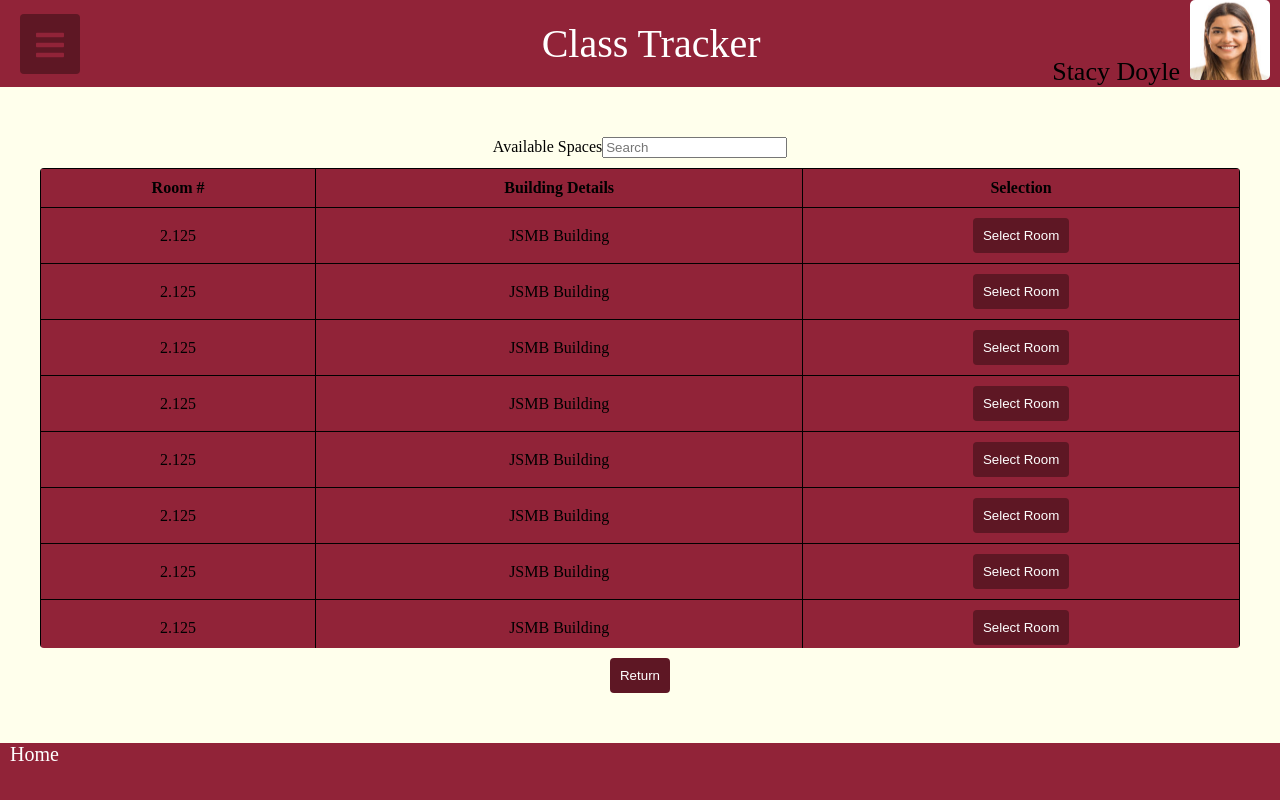
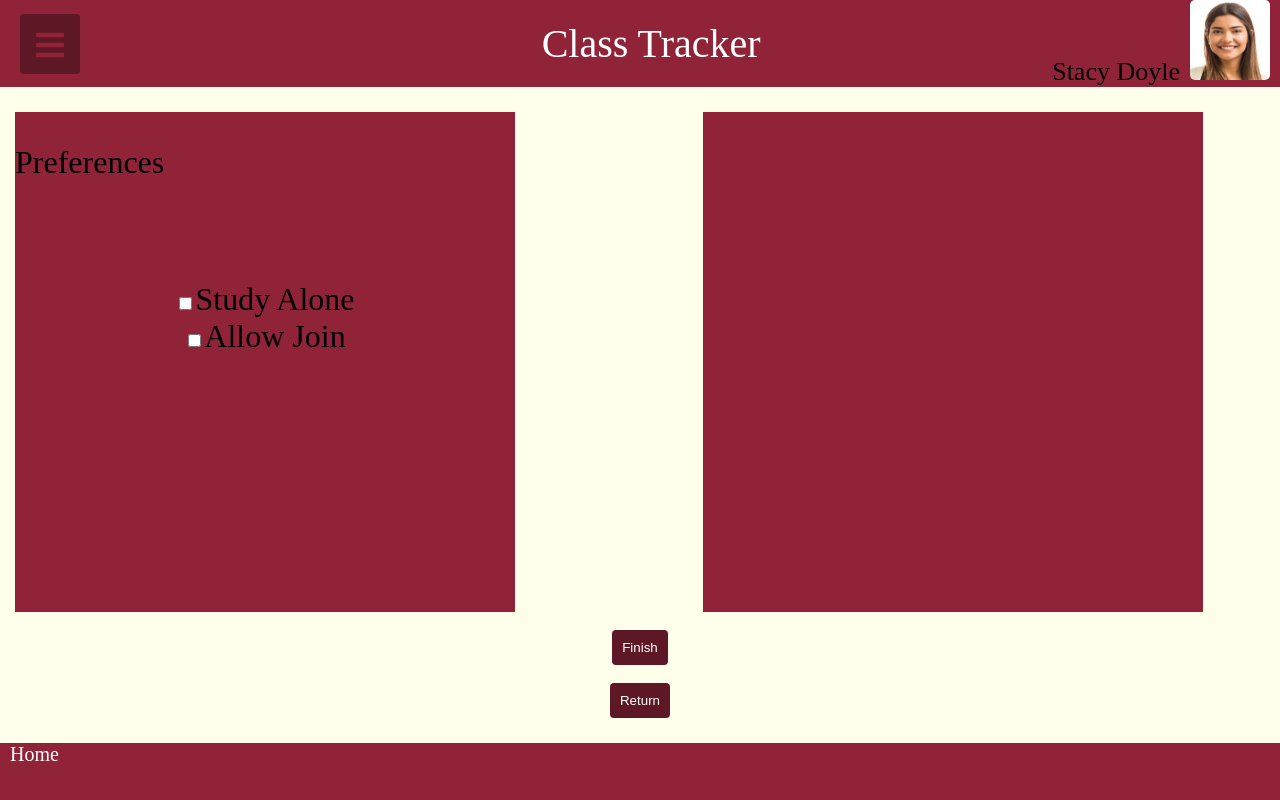
Before and after one commit to denzz312/EmptyClass, a React (Create React App) app: page / in a window 1280 px wide. Shown: the top 800 px of the page. Built offline with nearby package versions, Linux system fonts and the light colour scheme.

Commit message:
added Session Details

```diff
--- a/package.json
+++ b/package.json
@@ -7,6 +7,7 @@
     "@testing-library/react": "^11.2.7",
     "@testing-library/user-event": "^12.8.3",
     "react": "^17.0.2",
+    "react-bootstrap": "^2.0.3",
     "react-dom": "^17.0.2",
     "react-icons": "^4.3.1",
     "react-scripts": "4.0.3",
--- a/src/App.css
+++ b/src/App.css
@@ -195,3 +195,30 @@ body {
     padding: 10px;
     border-collapse: collapse;
 }
+
+.Details{
+    display: flex;
+    flex-direction: row;
+    height: 500px;
+    width: 1250px;
+}
+
+.sessionDetailsPreferences{
+    background-color: #912338;
+    height: 500px;
+    width: 500px;
+    font-size: 200%;
+    text-align: left;
+}
+
+.sessionTextBox{
+    margin-top: 20%;
+    text-align: center;
+}
+
+.sessionDetailsInfo{
+    margin-left: 15%;
+    background-color: #912338;
+    height: 500px;
+    width: 500px;
+}
--- a/src/App.js
+++ b/src/App.js
@@ -7,6 +7,7 @@ import BodyComponent from './Components/BodyComponent';
 import Footer from './Components/Footer';
 import Home from './Components/Home';
 import SearchResults from './Components/SearchResults';
+import SessionDetails from './Components/SessionDetails';
 import JoinOthers from "./Components/JoinOthers";
 
 class App extends React.Component {
@@ -16,7 +17,7 @@ class App extends React.Component {
       <div className="App">
         <Header/>
         <body className="App-body">
-        <SearchResults/>
+        <SessionDetails/>
         </body>
         <Footer/>
       </div>
--- a/src/Components/SessionDetails.js
+++ b/src/Components/SessionDetails.js
@@ -1,16 +1,53 @@
+import { react } from "@babel/types";
 import React from "react";
+import { Container, Row, Col } from 'react-bootstrap'
 
-class SessionDetails extends React.Component{
+class SessionDetails extends React.Component {
 
-    render(){
+    render() {
 
-    return(
-        <div>
-            css for any component goes into 'App.css'
-            This is where you put the html/forms
-        </div>
+        return (
+            <div>
+                <div className="Details">
+                    <div className="sessionDetailsPreferences">
+                        <p>Preferences</p>
+                        <div className="sessionTextBox">
+                            <div>
+                                <input type="checkbox"
+                                    name="studyType"
+                                    value="alone"/>
+                                <label for="alone">
+                                     Study Alone
+                                </label>
+                            </div>
+                            <div>
+                                <input type="checkbox"
+                                    name="studyType"
+                                    value="group" />
+                                <label for="group">
+                                    Allow Join
+                                </label>
+                            </div>
+                        </div>
 
-    );
+                    </div>
+                    <div className="sessionDetailsInfo">
+
+                    </div>
+                </div>
+                <br></br>
+                <div className="buttonPlace">
+                    <div>
+                        <button className="buttons">Finish</button>
+                    </div>
+                    <br></br>
+                    <div>
+                        <button className="buttons">Return</button>
+                    </div>
+                </div>
+            </div>
+
+        );
 
     }
 }
```
Also changed, not shown: 1 other file (tests, documents, lock files or other folders).
